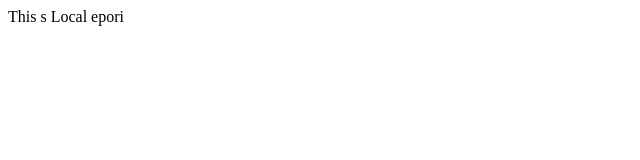
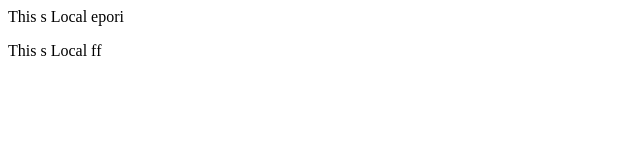
Before and after one commit to rutikCloudus/localrepo, a plain HTML site: page index.html in a window 1280 px wide. Shown: the full height of the page, 0-640 px from the left. Drawn offline with Linux system fonts and the light colour scheme.

Commit message:
new add Featurel

```diff
--- a/index.html
+++ b/index.html
@@ -1 +1,2 @@
 <p>This s Local epori</p>
+<p>This s Local ff</p>
```
